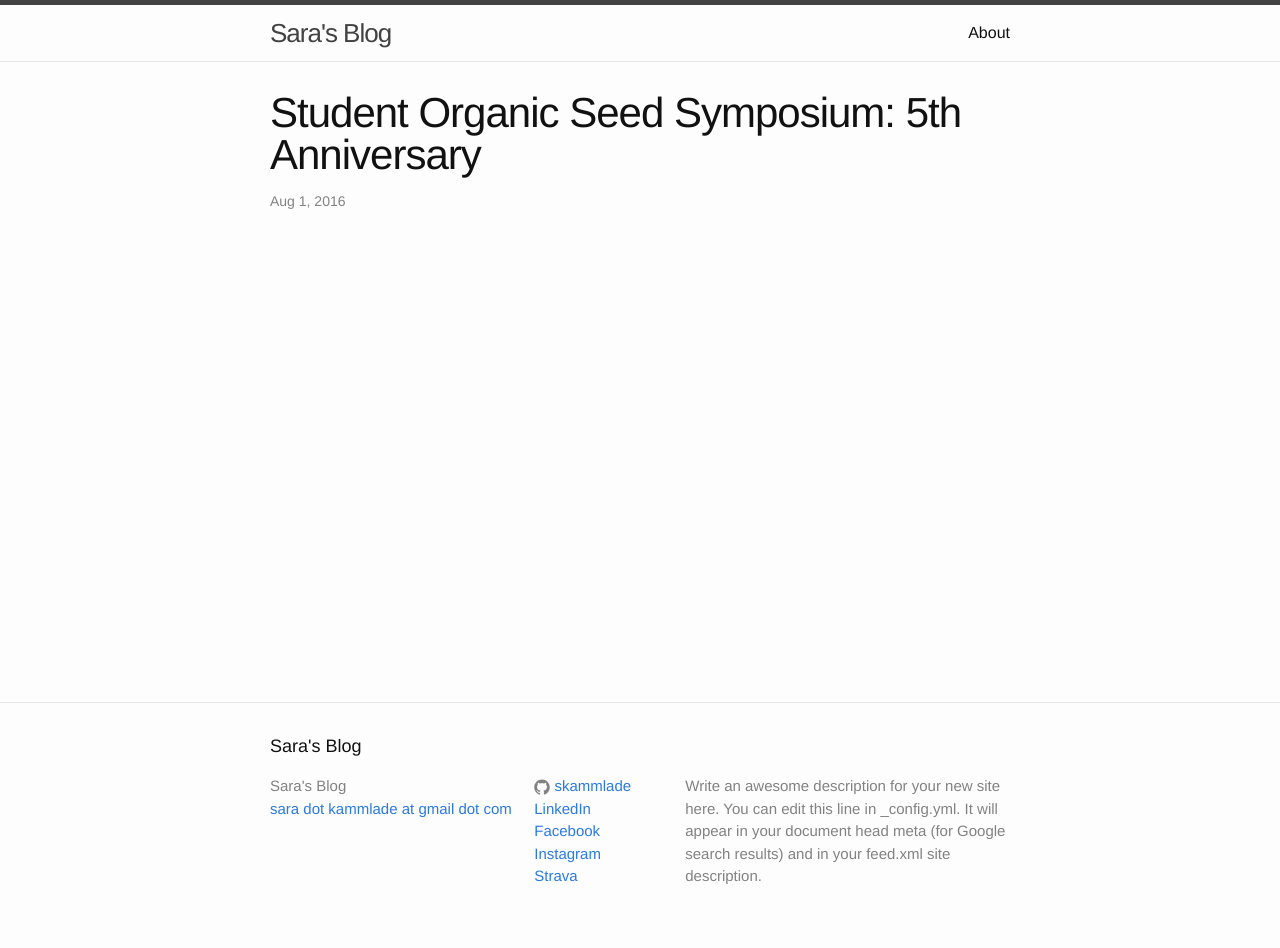
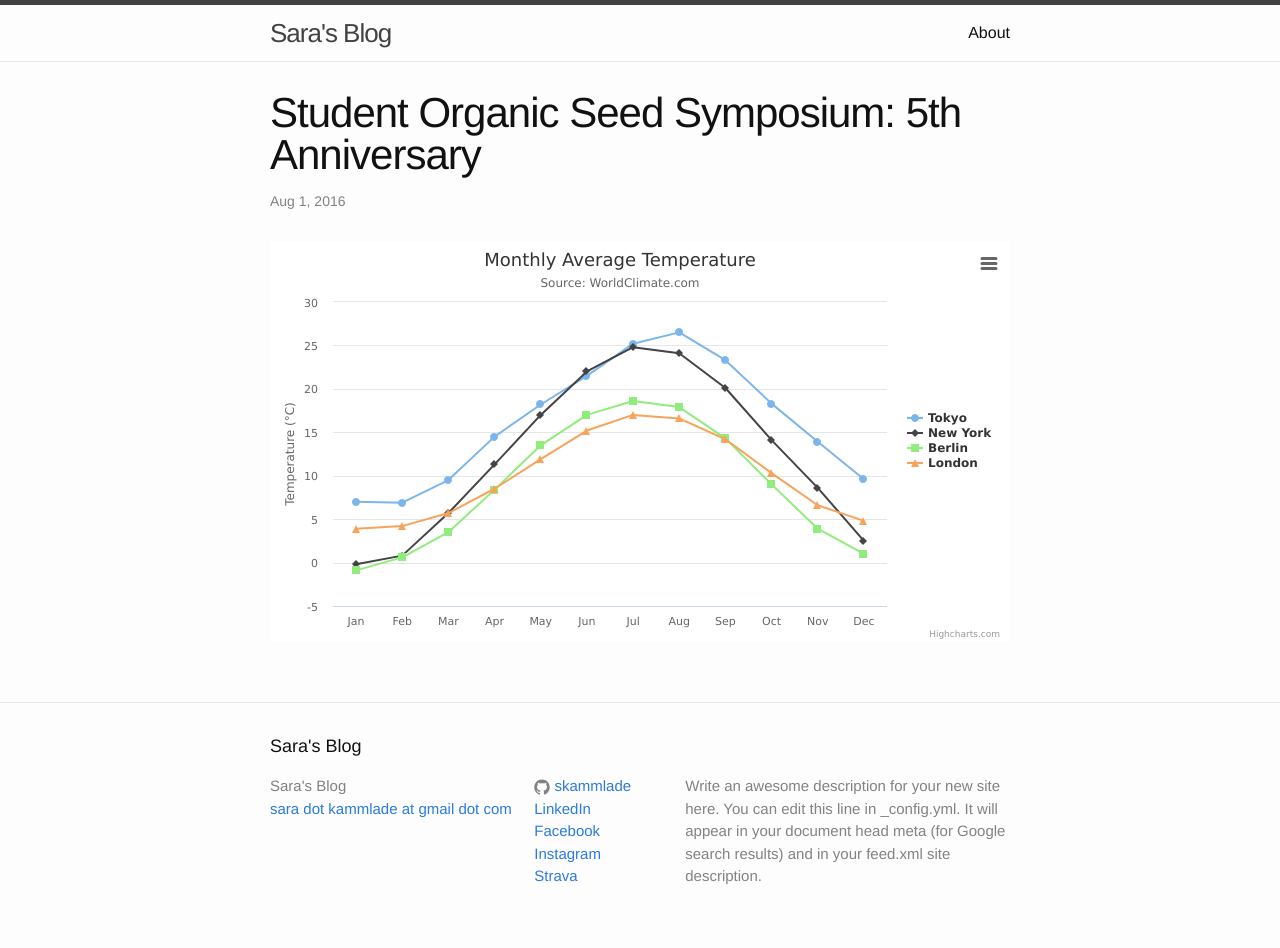
Before and after one commit to stevensotelo/skammlade.github.io, a Jekyll site: the page built from _posts/2016-8-1-SOSS 2016.markdown, in a window 1280 px wide. Built offline with Jekyll 4.4.1, drawn with Linux system fonts in a browser that asks for light colours; nearby versions of some CDN libraries.

Commit message:
stack example

```diff
--- a/_posts/2016-8-1-SOSS 2016.markdown
+++ b/_posts/2016-8-1-SOSS 2016.markdown
@@ -4,32 +4,65 @@ title: "Student Organic Seed Symposium: 5th Anniversary"
 date: 2016-8-1
 categories: seed
 ---
-<div id="container" style="width:100%; height:400px;"></div>
+<script src="http://ajax.googleapis.com/ajax/libs/jquery/1.8.2/jquery.min.js">
+</script>
+<script src="http://code.highcharts.com/highcharts.js">
+</script>
+<script src="http://code.highcharts.com/modules/exporting.js">
+</script>
+
+<div id="container" style="min-width: 310px; height: 400px; margin: 0 auto">
+</div>
 
 <script type="text/javascript">
 
-  $('#container').highcharts({
-        chart: {
-            type: 'bar'
-        },
-        title: {
-            text: 'Fruit Consumption'
-        },
-        xAxis: {
-            categories: ['Apples', 'Bananas', 'Oranges']
-        },
-        yAxis: {
+
+        $('#container').highcharts({
             title: {
-                text: 'Fruit eaten'
-            }
-        },
-        series: [{
-            name: 'Jane',
-            data: [1, 0, 4]
-        }, {
-            name: 'John',
-            data: [5, 7, 3]
-        }]
-    });
+                text: 'Monthly Average Temperature',
+                x: -20 //center
+            },
+            subtitle: {
+                text: 'Source: WorldClimate.com',
+                x: -20
+            },
+            xAxis: {
+                categories: ['Jan', 'Feb', 'Mar', 'Apr', 'May', 'Jun',
+                    'Jul', 'Aug', 'Sep', 'Oct', 'Nov', 'Dec']
+            },
+            yAxis: {
+                title: {
+                    text: 'Temperature (°C)'
+                },
+                plotLines: [{
+                    value: 0,
+                    width: 1,
+                    color: '#808080'
+                }]
+            },
+            tooltip: {
+                valueSuffix: '°C'
+            },
+            legend: {
+                layout: 'vertical',
+                align: 'right',
+                verticalAlign: 'middle',
+                borderWidth: 0
+            },
+            series: [{
+                name: 'Tokyo',
+                data: [7.0, 6.9, 9.5, 14.5, 18.2, 21.5, 25.2, 26.5, 23.3, 18.3, 13.9, 9.6]
+            }, {
+                name: 'New York',
+                data: [-0.2, 0.8, 5.7, 11.3, 17.0, 22.0, 24.8, 24.1, 20.1, 14.1, 8.6, 2.5]
+            }, {
+                name: 'Berlin',
+                data: [-0.9, 0.6, 3.5, 8.4, 13.5, 17.0, 18.6, 17.9, 14.3, 9.0, 3.9, 1.0]
+            }, {
+                name: 'London',
+                data: [3.9, 4.2, 5.7, 8.5, 11.9, 15.2, 17.0, 16.6, 14.2, 10.3, 6.6, 4.8]
+            }]
+        });
+
 
 </script>
```
